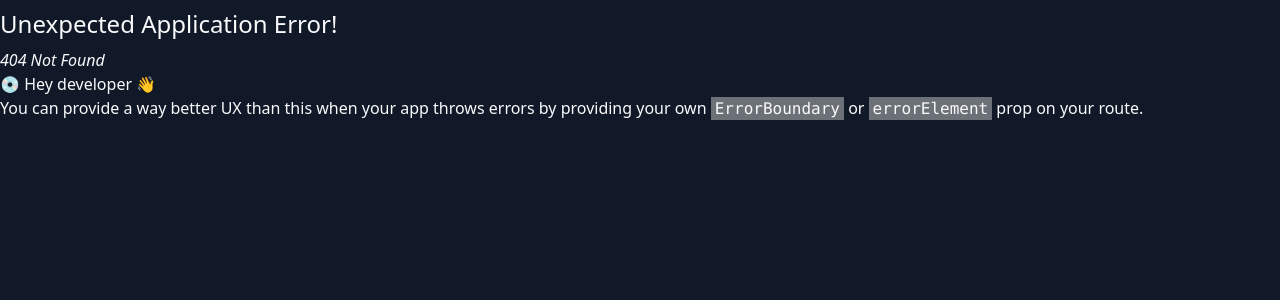
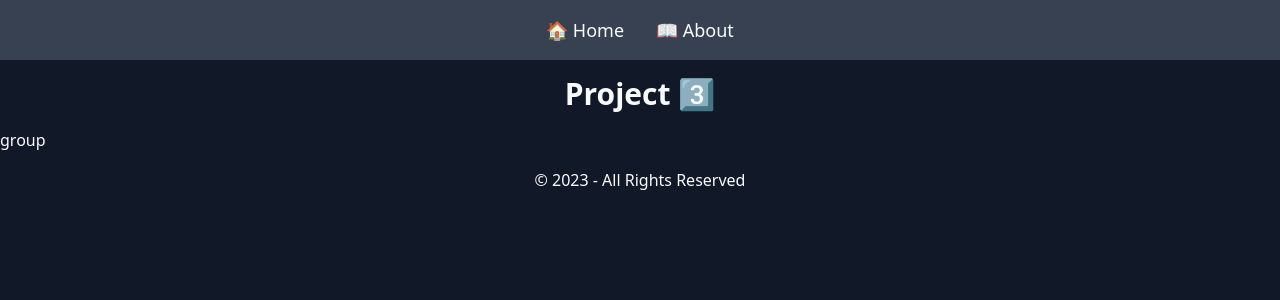
Before and after one commit to luksvrd/Rally, a React (Vite) app in the folder client/: page /groups in a window 1280 px wide. Before the commit this address had no page. Shown: the top 300 px of the page. Built offline with nearby package versions, Linux system fonts and the light colour scheme.

Commit message:
Add routes and navbar to frontend

```diff
--- a/client/src/app.jsx
+++ b/client/src/app.jsx
@@ -1,6 +1,6 @@
 import { createBrowserRouter, RouterProvider } from "react-router-dom";
 import Layout from "./layouts/layout";
-import { About, Login } from "./pages";
+import { About, Groups, Habit, Login, User } from "./pages";
 
 const router = createBrowserRouter([
   {
@@ -8,6 +8,9 @@ const router = createBrowserRouter([
     children: [
       { path: "/", element: <Login /> },
       { path: "/about", element: <About /> },
+      { path: "/habit", element: <Habit /> },
+      { path: "/user", element: <User /> },
+      { path: "/groups", element: <Groups /> },
     ],
   },
 ]);
--- /dev/null
+++ b/client/src/pages/groups.jsx
@@ -0,0 +1,5 @@
+export default function Groups() {
+    return (
+        <h1>group</h1>
+    );
+  }
--- /dev/null
+++ b/client/src/pages/habit.jsx
@@ -0,0 +1,5 @@
+export default function Habit() {
+    return (
+        <h1>habit</h1>
+    );
+  }
--- a/client/src/pages/index.js
+++ b/client/src/pages/index.js
@@ -1,2 +1,5 @@
+export { default as About } from "./about";
+export { default as Groups } from "./groups";
+export { default as Habit } from "./habit";
 export { default as Login } from "./login-register";
-export { default as About } from "./about";
+export { default as User } from "./user";
--- /dev/null
+++ b/client/src/pages/user.jsx
@@ -0,0 +1,5 @@
+export default function User() {
+    return (
+        <h1>user</h1>
+    );
+  }
```
